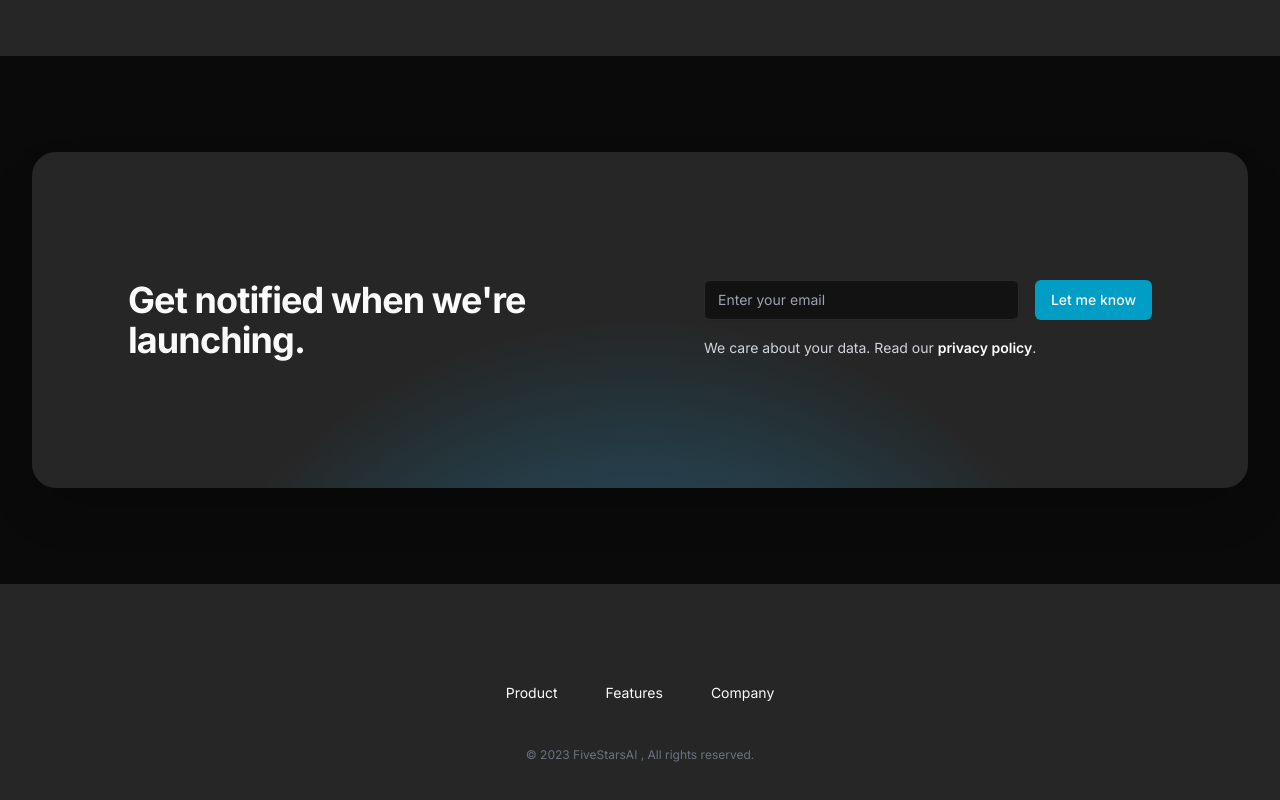
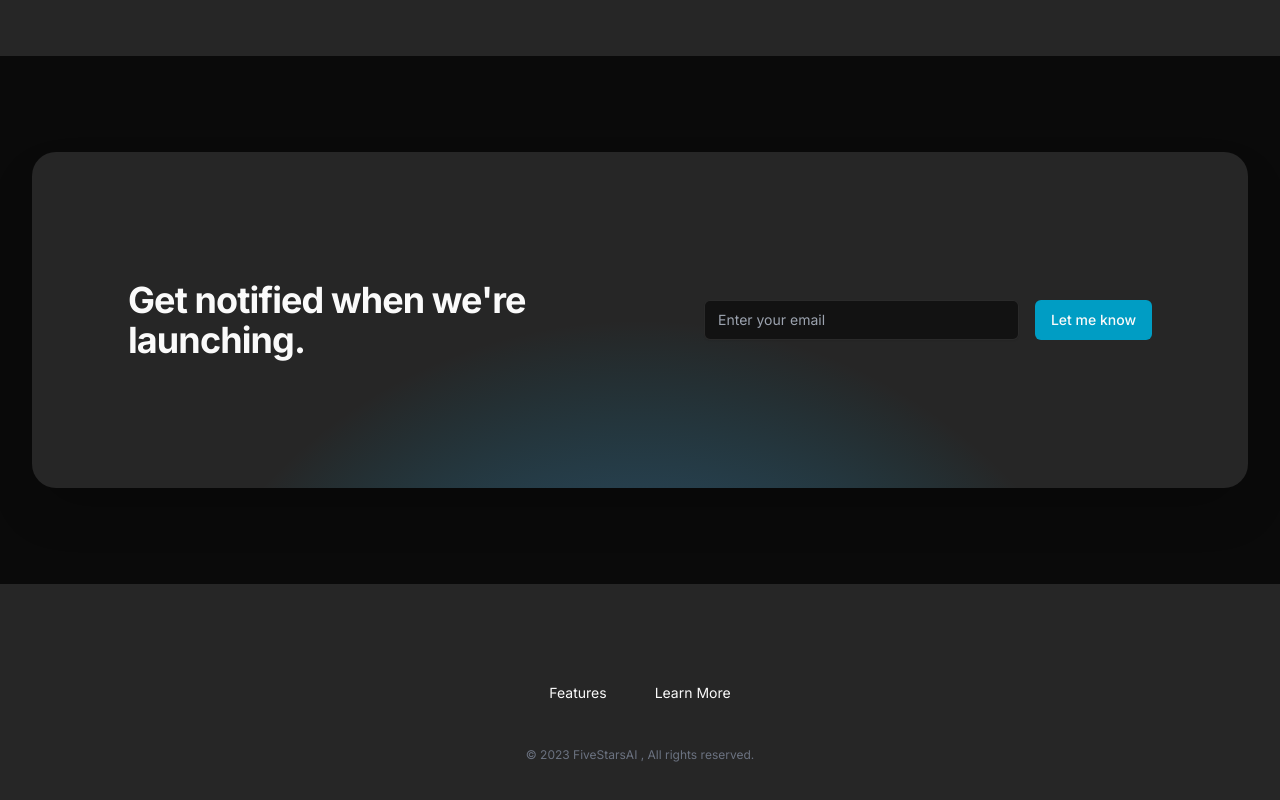
Before and after one commit to AustonianAI/fivestarsai, a Next.js app: page / in a window 1280 px wide. Shown: the part 1492-2292 px from the top of the page. Built offline with nearby package versions, Linux system fonts and the light colour scheme.

Commit message:
navigation links up

```diff
--- a/components/features.tsx
+++ b/components/features.tsx
@@ -1,3 +1,4 @@
+import Link from "next/link"
 import { GraduationCap, PencilRuler, Search } from "lucide-react"
 
 const features = [
@@ -5,28 +6,28 @@ const features = [
     name: "AI Generated Ticket Responses",
     description:
       "Use the ticket requester's comments, order history, and your compnay's specific knowledge base, policies, and procedures to generate responses - all while keeping your human agents in control.",
-    href: "#",
+    href: "/#connect",
     icon: PencilRuler,
   },
   {
     name: "Train your AI with your Knoweldge Base",
     description:
       "Use your company's FAQs or knowledge base to train your AI to understand the way your do business. Your AI responses can even cite specific helpful or relevant articles in drafting responses to customers - all powered by vector database search.",
-    href: "#",
+    href: "/#connect",
     icon: GraduationCap,
   },
   {
     name: "Quickly Retrieve Relevant Information",
     description:
       "Let AI review your tickets and retrieve the relevant customer, order, and transaction info before your agents spend any time on the ticket - your human agents do the decision making while AI does the tedious work.",
-    href: "#",
+    href: "/#connect",
     icon: Search,
   },
 ]
 
 const Features = () => {
   return (
-    <div className="bg-secondary py-24 sm:py-32">
+    <div className="bg-secondary py-24 sm:py-32" id="features">
       <div className="mx-auto max-w-7xl px-6 lg:px-8">
         <div className="mx-auto max-w-2xl lg:mx-0">
           <h2 className="text-secondary-foreground text-3xl font-bold tracking-tight sm:text-4xl">
@@ -51,12 +52,12 @@ const Features = () => {
                 <dd className="mt-1 flex flex-auto flex-col text-base leading-7">
                   <p className="flex-auto">{feature.description}</p>
                   <p className="mt-6">
-                    <a
+                    <Link
                       href={feature.href}
                       className="text-sm font-semibold leading-6 text-accent"
                     >
                       Learn more <span aria-hidden="true">→</span>
-                    </a>
+                    </Link>
                   </p>
                 </dd>
               </div>
--- a/components/hero.tsx
+++ b/components/hero.tsx
@@ -1,3 +1,5 @@
+import Link from "next/link"
+
 import { Button } from "./ui/button"
 
 const Hero = () => {
@@ -12,9 +14,11 @@ const Hero = () => {
           company&apos;s knowledge base, policies, and best practices - all
           while keeping your human agents in the control.
         </p>
-        <Button className="mt-6" variant="accent">
-          Learn more
-        </Button>
+        <Link href="#connect">
+          <Button className="mt-6" variant="accent">
+            Learn more
+          </Button>
+        </Link>
       </div>
     </div>
   )
--- a/components/navbar.tsx
+++ b/components/navbar.tsx
@@ -6,14 +6,12 @@ import Link from "next/link"
 import { Menu } from "lucide-react"
 import { useTheme } from "next-themes"
 
+import MobileSidebar from "@/components/mobile-sidebar"
 import { ModeToggle } from "@/components/mode-toggle"
 
-import MobileSidebar from "./mobile-sidebar"
-
 export const NAV_ROUTES = [
-  { name: "Product", href: "#" },
-  { name: "Features", href: "#" },
-  { name: "Company", href: "#" },
+  { name: "Features", href: "/#features" },
+  { name: "Learn More", href: "/#connect" },
 ]
 
 const Navbar = () => {
--- a/components/notification.tsx
+++ b/components/notification.tsx
@@ -2,7 +2,7 @@ import { Button } from "./ui/button"
 
 const Notification = () => {
   return (
-    <div className="py-16 sm:py-24">
+    <div className="py-16 sm:py-24" id="connect">
       <div className="mx-auto max-w-7xl sm:px-6 lg:px-8">
         <div className="relative isolate flex flex-col gap-10 overflow-hidden bg-muted px-6 py-24 shadow-2xl sm:rounded-3xl sm:px-24 lg:flex-row lg:items-center xl:py-32">
           <h2 className="max-w-2xl text-3xl font-bold tracking-tight text-primary sm:text-4xl xl:max-w-none xl:flex-auto">
@@ -25,13 +25,6 @@ const Notification = () => {
                 Let me know
               </Button>
             </div>
-            <p className="mt-4 text-sm leading-6 text-gray-300">
-              We care about your data. Read our{" "}
-              <a href="#" className="font-semibold text-white">
-                privacy&nbsp;policy
-              </a>
-              .
-            </p>
           </form>
           <svg
             viewBox="0 0 1024 1024"
```
Also changed, not shown: components/mobile-sidebar.tsx (+6 -1 lines).
